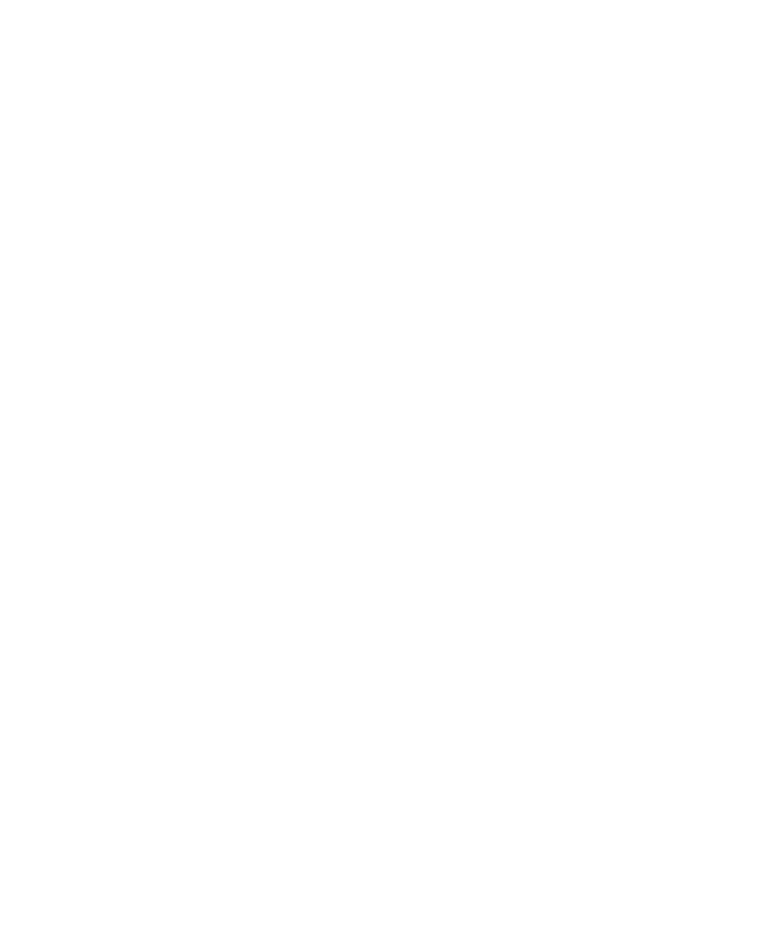
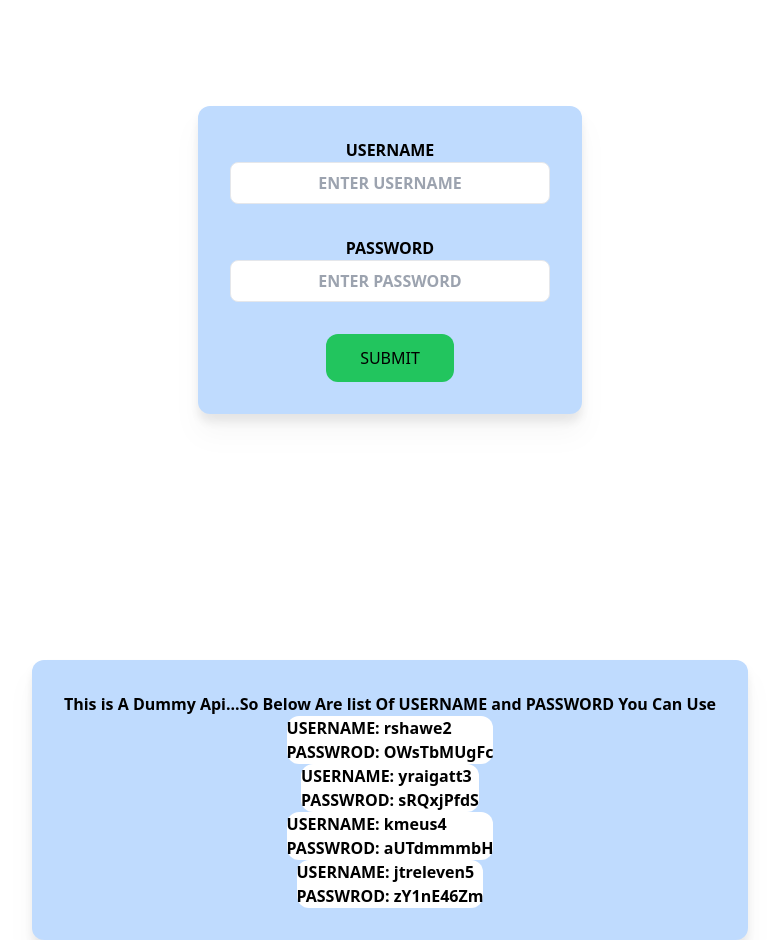
Before and after one commit to Nurudeen99/Learning-a-get-and-put-request-from-a-fake-api, a React (Create React App) app: page /logIn in a window 1280 px wide. Before the commit this address had no page. Shown: the part 140-1080 px from the top of the page, without its empty margins (250-1029 px from the left). Before the commit the page ends 800 px from the top, so only its background shows below. Built offline with nearby package versions, Linux system fonts and the light colour scheme.

Commit message:
added a login page by getting log ins from a dummy api using the get request and using it to populate a user detail on the profile page

```diff
--- /dev/null
+++ b/src/components/dashboard/Dashboard.jsx
@@ -0,0 +1,49 @@
+import axios from "axios"
+import { useEffect, useState } from "react"
+import UserDetailsCard from "../../shared/UserDetailsCard"
+
+const Dashboard = () => {
+
+    const [theUserDetail,setTheUserDetail] = useState({})
+
+    const getToken = localStorage.getItem("theTokenIsHere")
+
+      async function getTheUserDetailAfterLogIn (){
+               try {
+            const theUserDetailAfterLogIn = await axios({
+                method: 'GET',
+                url: 'https://dummyjson.com/auth/me',
+                headers: {
+                        'Authorization': `Bearer ${getToken}`,
+                         },
+            })
+            setTheUserDetail(theUserDetailAfterLogIn.data)
+            console.log("theUserDetailAfterLogIn:",theUserDetailAfterLogIn.data)
+
+             } catch (error) {
+              console.log("error:",error)
+             }
+       }
+
+
+       useEffect(()=>{
+        getTheUserDetailAfterLogIn()
+    },[])
+
+  return (
+
+    <div className="flex w-full min-h-screen">
+         {/* {
+            theUserDetail.company?.address?.address
+         } */}
+         {
+            <UserDetailsCard  {...theUserDetail}/>
+         }
+
+
+    </div>
+  )
+}
+
+
+export default Dashboard
--- /dev/null
+++ b/src/components/logIn/LogIn.jsx
@@ -0,0 +1,99 @@
+import { useState } from "react"
+import Input from "../../shared/Input"
+import axios from "axios"
+import { useNavigate } from "react-router-dom"
+
+const LogIn = () => {
+    const navigateTo = useNavigate()
+    const [isLoading,setIsLoading] = useState(false)
+
+    const [username,setUsername] = useState("")
+    function handleUsername (e){
+        setUsername(e.target.value)
+    }
+    const [password,setPassword] = useState("")
+    function handlePassword(e){
+        setPassword(e.target.value)
+    }
+
+   async function submitUserDetail(e){
+        try {
+            e.preventDefault()
+            setIsLoading(true)
+            const userDetails = await axios({
+                method: "POST",
+                url: "https://dummyjson.com/auth/login",
+                data:{
+                    username : username,
+                    password : password
+                },
+                headers: { "Content-Type": "application/json" },
+
+            })
+            console.log("show me the userDetails:",userDetails)
+            localStorage.setItem("theTokenIsHere",userDetails.data.token)
+            navigateTo("/dashboard")
+            setIsLoading(false)
+        } catch (error) {
+            console.log("Let me see the error:",error)
+            setIsLoading(false)
+        }
+    }
+
+  return (
+    <>
+    <div className="flex justify-center items-center min-h-screen">
+        <form onSubmit={submitUserDetail} className="flex flex-col p-[2rem] gap-[2rem] bg-blue-200 rounded-xl drop-shadow-xl">
+            <Input
+            onChange={handleUsername}
+            label="USERNAME"
+            placeholder="ENTER USERNAME"
+            value={username}
+            type="text"
+            />
+{/* /**--------------------------------------------------------------------------------- */ }
+            <Input
+            onChange={handlePassword}
+            label="PASSWORD"
+            placeholder="ENTER PASSWORD"
+            value={password}
+            type="password"
+            />
+            <div className="flex justify-center">
+                   <button className={`${isLoading? "bg-red-500 " : "bg-green-500 "}bg-green-500 rounded-xl w-[8rem] h-[3rem]`}>{isLoading ? "LOADING..." : "SUBMIT"}</button>
+            </div>
+        </form>
+    </div>
+    <div className="flex justify-center items-center  ">
+        <div className="flex flex-col p-[2rem]  bg-blue-200 rounded-xl drop-shadow-xl">
+              <div className="flex flex-col items-center font-bold">
+                <h1>This is A Dummy Api...So Below Are list Of USERNAME and PASSWORD You Can Use</h1>
+
+                       <div className="bg-white rounded-xl ">
+                            <h1>USERNAME: rshawe2</h1>
+                            <h1>PASSWROD: OWsTbMUgFc</h1>
+                       </div>
+                       <div className="bg-white rounded-xl">
+                            <h1>USERNAME: yraigatt3</h1>
+                            <h1>PASSWROD: sRQxjPfdS</h1>
+                       </div>
+                       <div className="bg-white rounded-xl">
+                            <h1>USERNAME: kmeus4</h1>
+                            <h1>PASSWROD: aUTdmmmbH</h1>
+                       </div>
+                       <div className="bg-white rounded-xl">
+                            <h1>USERNAME: jtreleven5</h1>
+                            <h1>PASSWROD: zY1nE46Zm</h1>
+                       </div>
+
+
+
+              </div>
+        </div>
+    </div>
+
+    </>
+  )
+}
+
+export default LogIn
--- /dev/null
+++ b/src/components/profile/Profile.jsx
@@ -0,0 +1,43 @@
+import axios from "axios"
+import { useEffect, useState } from "react"
+import ProfileCard from "../../shared/ProfileCard"
+
+const Profile = () => {
+
+    const [userProfile,setUserProfile] = useState({})
+
+    const getTokenForProfile = localStorage.getItem("theTokenIsHere")
+
+    async function userProfileInFull (){
+
+        try {
+            const userProfileInFull = await axios({
+                method: 'GET',
+                url: 'https://dummyjson.com/auth/me',
+                headers: {
+                        'Authorization': `Bearer ${getTokenForProfile}`,
+                         },
+            })
+            setUserProfile(userProfileInFull.data)
+            console.log("userProfileInFull:",userProfileInFull.data)
+        } catch (error) {
+            console.log("error:",error)
+        }
+    }
+    useEffect(()=>{
+        userProfileInFull()
+    },[])
+
+  return (
+    <>
+
+      {
+        <ProfileCard  {...userProfile}/>
+      }
+    </>
+
+
+  )
+}
+
+export default Profile
--- /dev/null
+++ b/src/shared/ProfileCard.jsx
@@ -0,0 +1,28 @@
+
+const ProfileCard = ({image,age,birthDate,bloodGroup,email,eyeColor,firstName,lastName,gender,height,university,phone,weight,maidenName,userAgent,company,address}) => {
+  return (
+    <div className="flex justify-center items-center w-full bg-black bg-opacity-50  min-h-screen top-0 fixed">
+        <div className=" font-bold bg-white flex flex-col item-center rounded-[0.5rem] h-screen  gap-y-[0.5rem] items-center drop-shadow-xl rounded-[1.5rem] text-center w-[40rem] p-[1rem]">
+            <div className="w-[6rem]"><img src={image} alt="image" /></div>
+                       <p>FULL NAME: {firstName} {lastName}</p>
+                       <p>DATE OF BIRTH: {birthDate}</p>
+                       <p>GENDER: {gender}</p>
+                       <p>HEIGHT: {height}</p>
+                       <p>UNIVERSITY: {university}</p>
+                       <p>PHONE NUMBER: {phone}</p>
+                       <h1>AGE: {age}</h1>
+                       <h1>BLOODGROUP: {bloodGroup}</h1>
+                       <h1>EMAIL: {email}</h1>
+                       <h1>EYECOLOR: {eyeColor}</h1>
+                       <h1>WEIGHT: {weight}</h1>
+                       {/* <h1>HOUSE ADDRESS: {address.address}</h1> */}
+                       {/* <h1>COMPANY NAME: {company.address.name}</h1> */}
+                       <h1>MAIDEN NAME: {maidenName}</h1>
+                       <h1>USERAGENT {userAgent}</h1>
+               <h1>Made With  <span className=" text-red-500 font-bold">&hearts;</span>  </h1>
+             </div>
+    </div>
+  )
+}
+
+export default ProfileCard
--- /dev/null
+++ b/src/shared/UserDetailsCard.jsx
@@ -0,0 +1,24 @@
+import { Link } from "react-router-dom"
+
+const UserDetailsCard = ({image,age,birthDate,bloodGroup,email,eyeColor,firstName,lastName,gender,height,university,phone}) => {
+  return (
+    <div className="flex justify-center items-center w-full bg-black bg-opacity-50 min-h-screen top-0 fixed">
+        <div className="font-bold bg-white flex flex-col item-center rounded-[0.5rem] h-[25rem]  gap-y-[0.5rem] items-center drop-shadow-xl rounded-[1.5rem] text-center w-[20rem] p-[1rem]">
+            <div className="w-[6rem]"><img src={image} alt="image" /></div>
+                       <p>{firstName} {lastName}</p>
+                       <p>{birthDate}</p>
+                       <p>{gender}</p>
+                       <p>{height}</p>
+                       <p>{university}</p>
+                       <p>{phone}</p>
+
+                <Link to="/profile" className=" font-bold">
+                    <button   className="text-white bg-green-500 h-[2.5rem]  rounded-[1rem]">GO TO PROFILE</button>
+                </Link>
+               <h1>Made With  <span className=" text-red-500 font-bold">&hearts;</span>  </h1>
+             </div>
+    </div>
+  )
+}
+
+export default UserDetailsCard
```
Also changed, not shown: src/App.js (+15 -0 lines).
